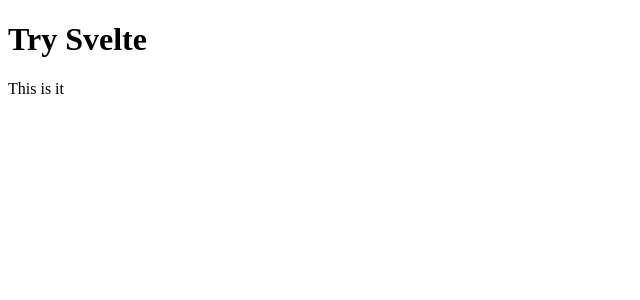
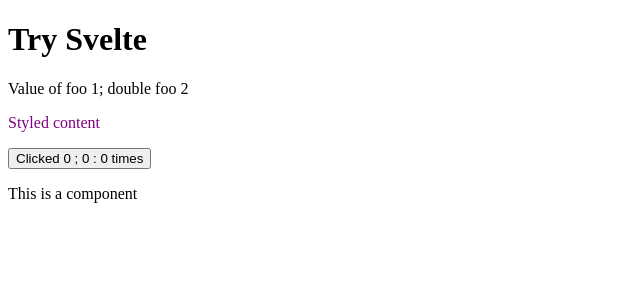
Before and after one commit to ianhomer/try-svelte, a SvelteKit app: page / in a window 1280 px wide. Shown: the top 300 px of the page, without its empty margins (0-640 px from the left). Built offline with nearby package versions, Linux system fonts and the light colour scheme.

Commit message:
⚗️ basic syntax examples

```diff
--- a/src/routes/+page.svelte
+++ b/src/routes/+page.svelte
@@ -1,2 +1,31 @@
+<script>
+  import Component from "./component.svelte";
+  const foo = 1;
+
+  let count = 0;
+
+  $: doubled = count * 2;
+  $: quadrupled = doubled * 2;
+  $: if (count >= 10) {
+    alert(`count is high`);
+  }
+
+  function handleClick() {
+    count += 1;
+  }
+</script>
+
 <h1>Try Svelte</h1>
-<p>This is it</p>
+<p>Value of foo {foo}; double foo {foo * 2}</p>
+<p class="foo">Styled content</p>
+<button on:click={handleClick}>
+  Clicked {count} ; {doubled} : {quadrupled}
+  {count === 1 ? "time" : "times"}
+</button>
+<Component />
+
+<style>
+  p.foo {
+    color: purple;
+  }
+</style>
--- /dev/null
+++ b/src/routes/component.svelte
@@ -0,0 +1 @@
+<p>This is a component</p>
```
